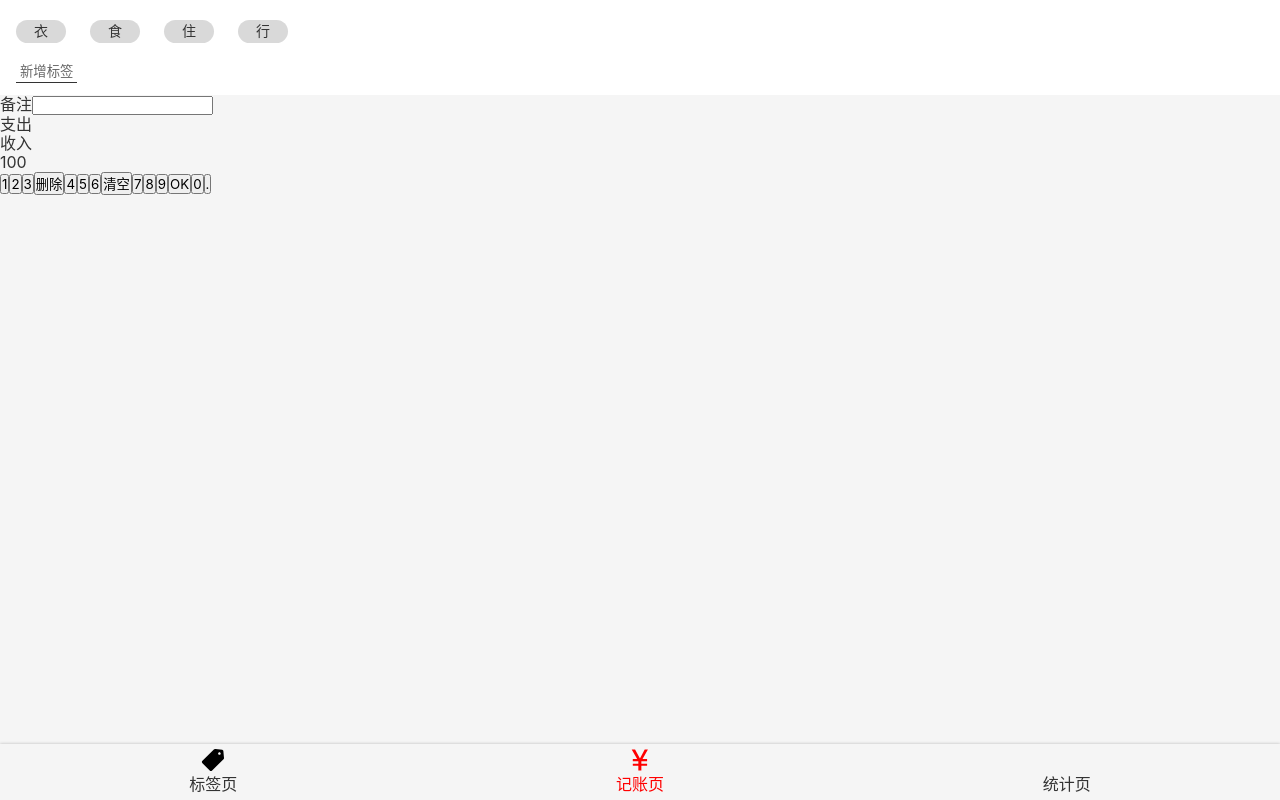
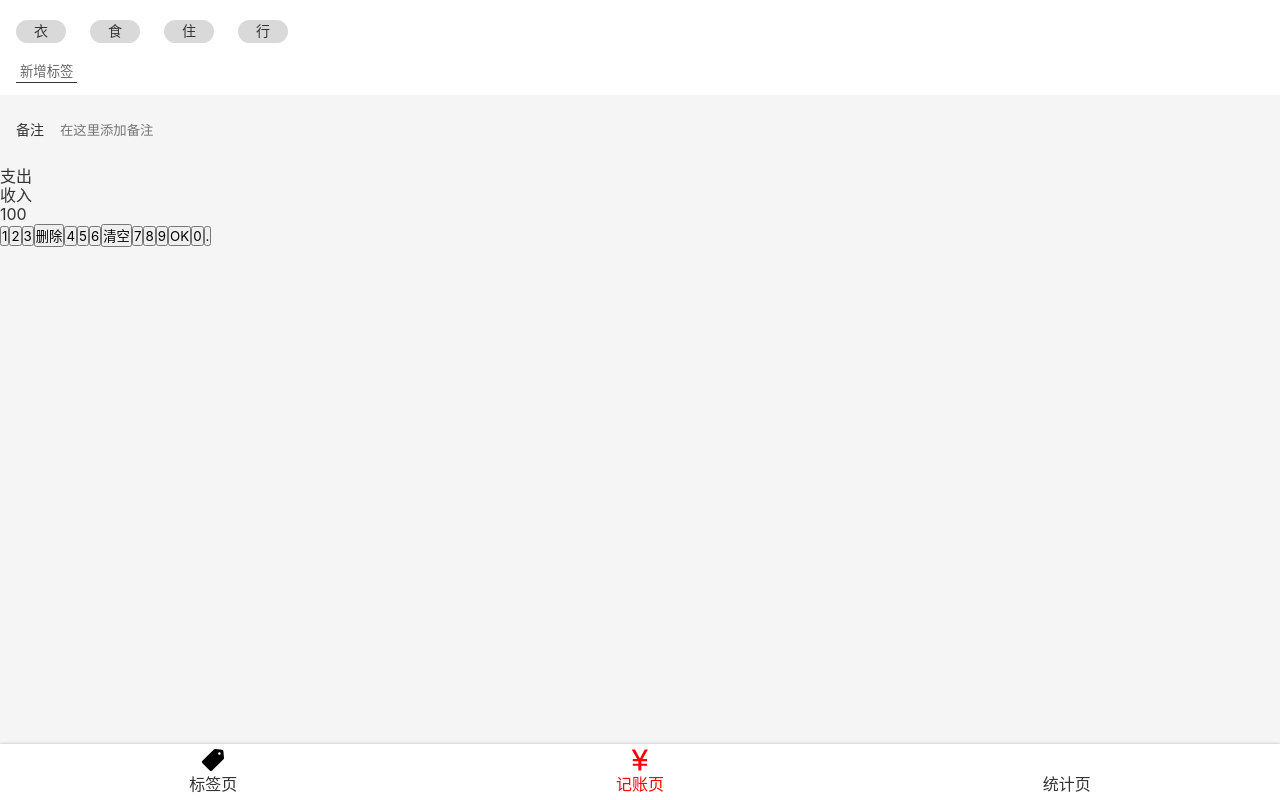
Before and after one commit to botshen/morney-2, a React app: page /#/money in a window 1280 px wide. Built offline with nearby package versions, Linux system fonts and the light colour scheme.

Commit message:
Money.tsx 之 备注 UI 完成

```diff
--- a/src/components/Nav.tsx
+++ b/src/components/Nav.tsx
@@ -4,6 +4,7 @@
 import Icon from './Icon';
 
 const NavWrapper = styled.nav`
+  background: white;
   line-height: 24px;
   box-shadow: 0 0 3px rgba(0,0,0,0.25);
   > ul {
--- a/src/index.scss
+++ b/src/index.scss
@@ -1,27 +1,48 @@
 @import-normalize;
 @import "helper";
-* {margin: 0;padding: 0}
-* {box-sizing: border-box}
-*::before {box-sizing: border-box}
-*::after {box-sizing: border-box}
+* {
+  margin: 0;
+  padding: 0
+}
+
+* {
+  box-sizing: border-box
+}
+
+*::before {
+  box-sizing: border-box
+}
+
+*::after {
+  box-sizing: border-box
+}
+
 ul, ol {
   list-style: none;
 }
+
 a {
   text-decoration: none;
   color: inherit;
 }
+
 body {
   font-family: $font-hei;
   font-size: 16px;
   line-height: 1.2;
   background: #f5f5f5;
 }
+
+:focus {
+  outline: none;
+}
+
 .icon {
   width: 1em;
   height: 1em;
   display: inline-block;
 }
-button{
+
+button {
   font-family: inherit;
 }
--- a/src/views/Money.tsx
+++ b/src/views/Money.tsx
@@ -30,7 +30,27 @@
 `
 
 const NotesSection = styled.section`
+  background: #f5f5f5;
+  padding: 0 16px;
+  font-size: 14px;
 
+  > label {
+    display: flex;
+    align-items: center;
+
+    > span {
+      margin-right: 16px;
+      white-space: nowrap;
+    }
+
+    > input {
+      display: block;
+      width: 100%;
+      height: 72px;
+      background: none;
+      border: none;
+    }
+  }
 `
 const CategorySection = styled.section`
 
@@ -55,7 +75,7 @@
             <NotesSection>
                 <label>
                     <span>备注</span>
-                    <input type="text"/>
+                    <input type="text" placeholder="在这里添加备注"/>
                 </label>
             </NotesSection>
             <CategorySection>
```
